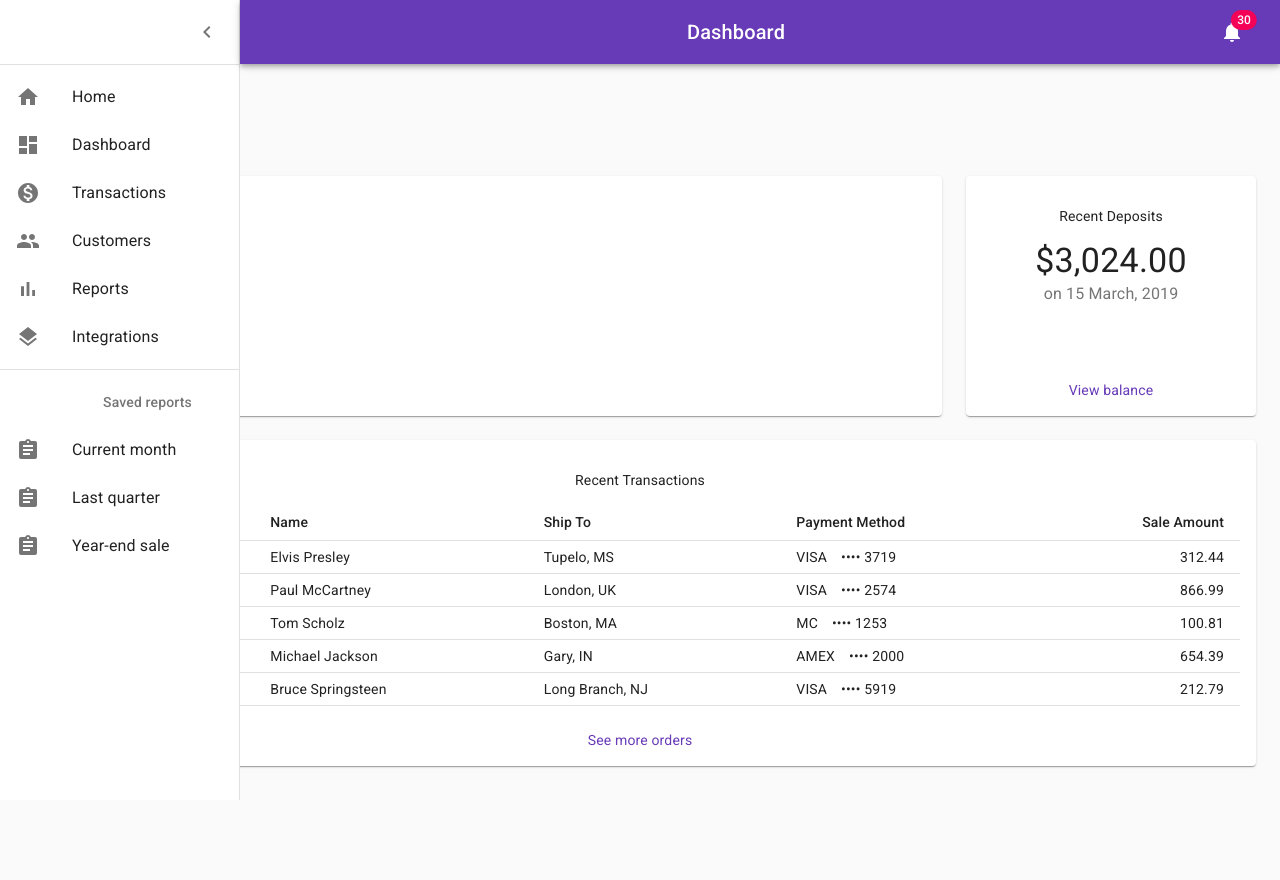
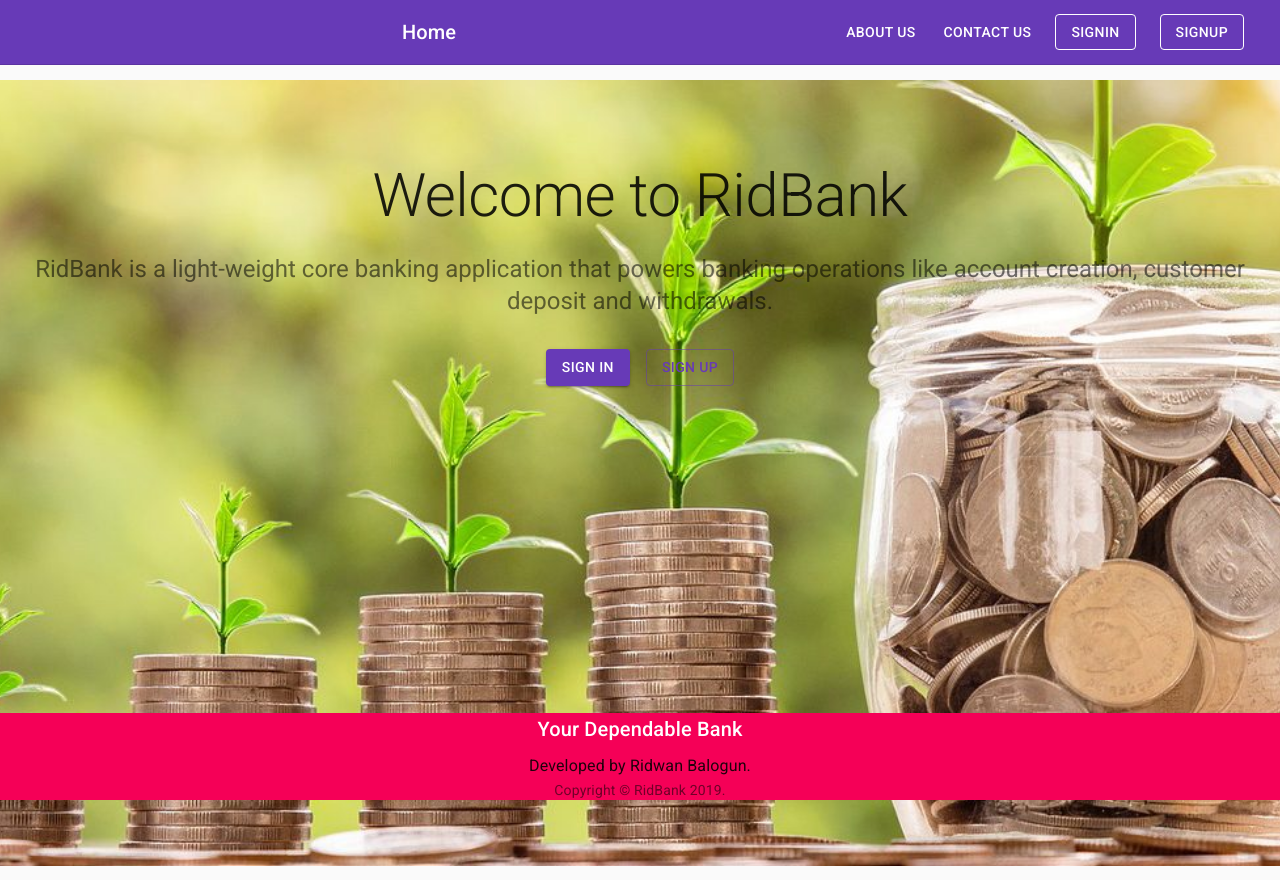
Before and after one commit to ridbay/Banka-React, a React (Create React App) app: page /#/dashboard in a window 1280 px wide. Built offline with nearby package versions, Linux system fonts and the light colour scheme; the HTML template or start-up script is replaced by a standard one.

Commit message:
changed back to browserouter

```diff
--- a/src/App.js
+++ b/src/App.js
@@ -7,7 +7,7 @@
 import Dashboard from './pages/dashboard/Dashboard';
 
 import {
-  HashRouter as Router,
+  BrowserRouter as Router,
   Switch,
   Route,
 } from "react-router-dom";
--- a/src/pages/dashboard/listItems.js
+++ b/src/pages/dashboard/listItems.js
@@ -9,14 +9,14 @@
 import BarChartIcon from '@material-ui/icons/BarChart';
 import LayersIcon from '@material-ui/icons/Layers';
 import AssignmentIcon from '@material-ui/icons/Assignment';
-
 import HomeIcon from '@material-ui/icons/Home';
+import Link from '@material-ui/core/Link';
 
 export const mainListItems = (
   <div>
     <ListItem button>
       <ListItemIcon>
-        <HomeIcon />
+      <Link color="inherit" href="/" underline='none'><HomeIcon /></Link>
       </ListItemIcon>
       <ListItemText primary="Home" />
     </ListItem>
```
